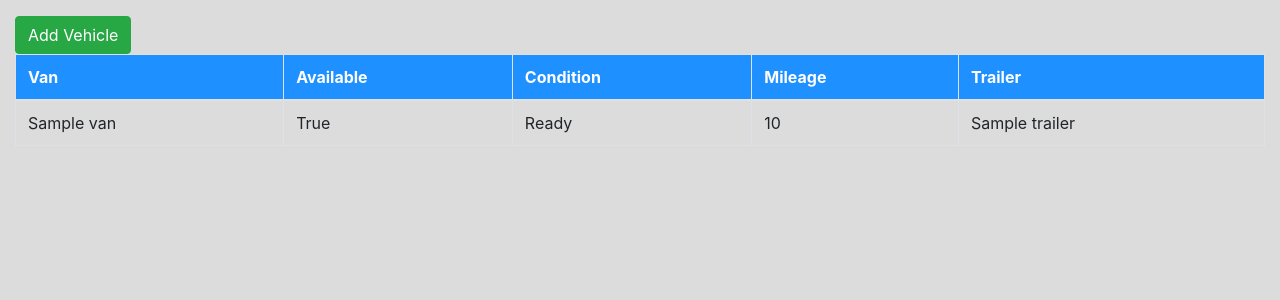
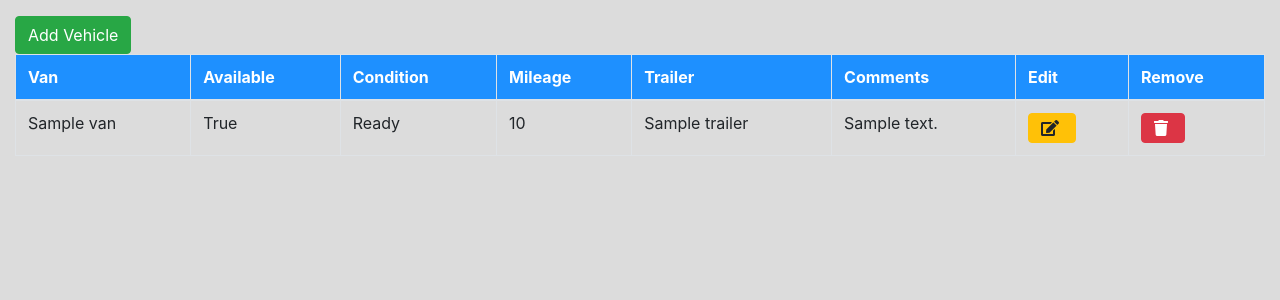
Before and after one commit to asimjb1200/UHA, a Django app: page /vans/ in a window 1280 px wide. Shown: the part 56-356 px from the top of the page. Run offline with Django 3.2, Linux system fonts and the light colour scheme; a user stored in the database is signed in; tables that the repository leaves empty hold one stand-in row (values such as "Sample post"); some libraries are stand-ins or nearby versions.

Commit message:
can edit vans and delete them from user-side

```diff
--- a/inventory_mgmt/inventory/templates/inventory/vans_list.html
+++ b/inventory_mgmt/inventory/templates/inventory/vans_list.html
@@ -11,6 +11,9 @@
         <th scope="col">Condition</th>
         <th scope="col">Mileage</th>
         <th scope="col">Trailer</th>
+        <th scope="col">Comments</th>
+        <th scope="col">Edit</th>
+        <th scope="col">Remove</th>
         </tr>
     </thead>
     {% for van in object_list %}
@@ -20,7 +23,10 @@
         <td>{{ van.available }}</td>
         <td>{{ van.condition }}</td>
         <td>{{ van.mileage }}</td>
-        <td>{{ van.trailer }}
+        <td>{{ van.trailer }}</td>
+        <td>{{ van.comments }}</td>
+        <td><a href="{% url 'inventory:edit-van' van.id %}" class="btn btn-warning fas fa-edit" role="button">&nbsp;</a></td>
+        <td><a href="{% url 'inventory:delete-van' van.id %}" class="btn btn-danger fas fa-trash" role="button">&nbsp;</a></td>
         </tr>
     {% endfor %}
     </tbody>
--- a/inventory_mgmt/inventory/urls.py
+++ b/inventory_mgmt/inventory/urls.py
@@ -13,6 +13,8 @@ urlpatterns = [
     url(r'^supplies/(?P<pk>[0-9]+)/delete/$', views.SupplyDelete.as_view(), name='delete-supply'),
     url(r'^vans/$', views.VansView.as_view(), name='vans'),
     url(r'^vans/add/$', views.AddVan.as_view(), name='add-van'),
+    url(r'^vans/(?P<pk>[0-9]+)/delete/$', views.VanDelete.as_view(), name='delete-van'),
+    url(r'^vans/edit/(?P<pk>[0-9]+)/$', views.VanUpdate.as_view(), name='edit-van'),
     url(r'^trips/view-trips/$', views.TripManager.as_view(), name='view-trips'),
     url(r'^trips/build_trip/$', views.TripBuilder.as_view(), name='trip-builder'),
     url(r'^trips/view-trips/trip_details/(?P<pk>[0-9]+)/$', views.TripDetails.as_view(), name='details'),
--- a/inventory_mgmt/inventory/views.py
+++ b/inventory_mgmt/inventory/views.py
@@ -138,6 +138,26 @@ class AddVan(LoginRequiredMixin, View):
         # if it doesn't work, have them try again
         return render(request, self.template_name, {'form': form})
 
+class VanUpdate(LoginRequiredMixin, UpdateView):
+    """This view will allow the user to update van information."""
+
+    model = vans
+    form_class = VanForm
+    template_name = 'inventory/new_supply.html'
+    login_url = '/'
+    redirect_field_name = 'redirect_to'
+    success_url = reverse_lazy('inventory:vans')
+
+
+class VanDelete(LoginRequiredMixin, DeleteView):
+    """Will allow the user to delete a trip from the database."""
+    model = vans
+    template_name = 'inventory/confirm_delete.html'
+    success_url = reverse_lazy('inventory:vans')
+    login_url = '/'
+    redirect_field_name = 'redirect_to'
+
+
 class UserFormView(LoginRequiredMixin, View):
     # what is the form's blueprint/class?
     form_class = UserForm
@@ -215,7 +235,7 @@ class TripBuilder(LoginRequiredMixin, View):
             trip.save()
 
             if trip is not None:
-                return redirect('inventory:index')
+                return redirect('inventory:view-trips')
 
         # if it doesn't work, have them try again
         return render(request, self.template_name, {'form': form})
```
